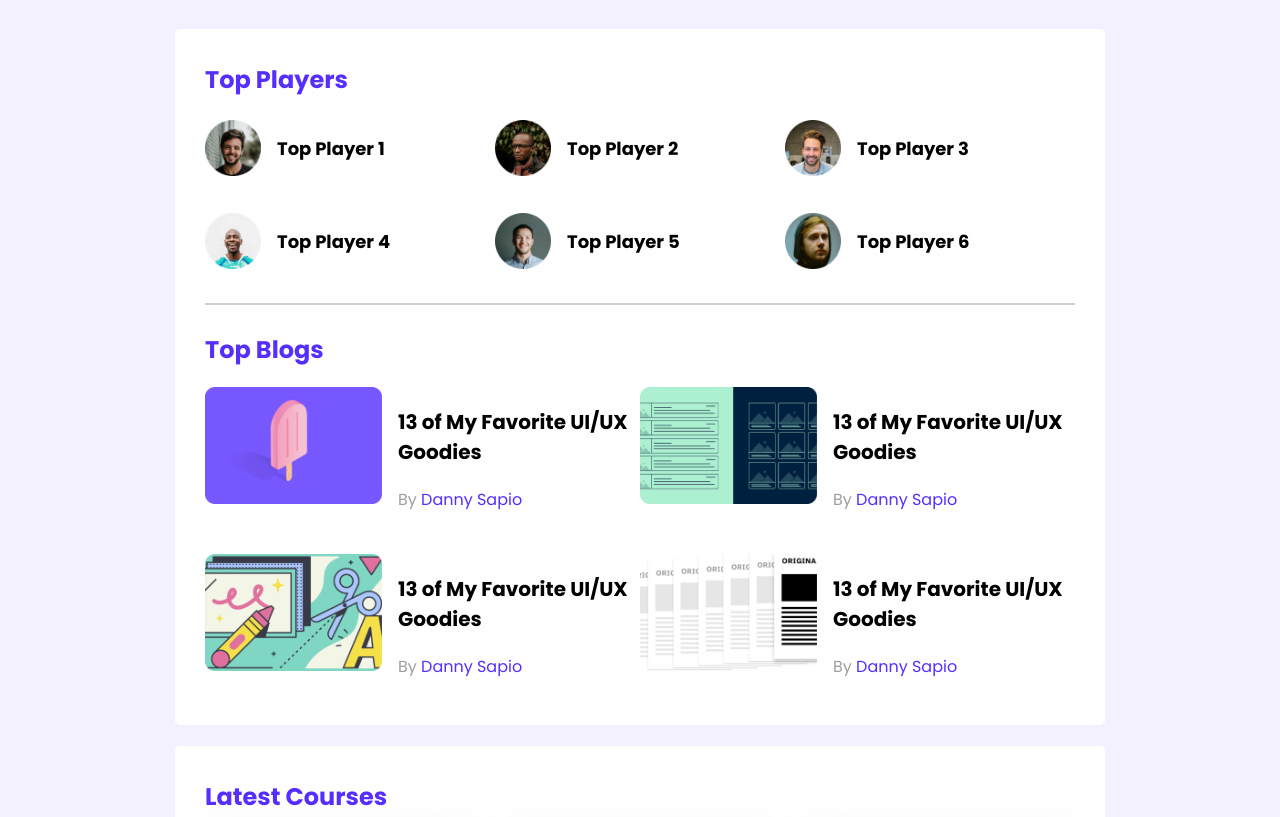
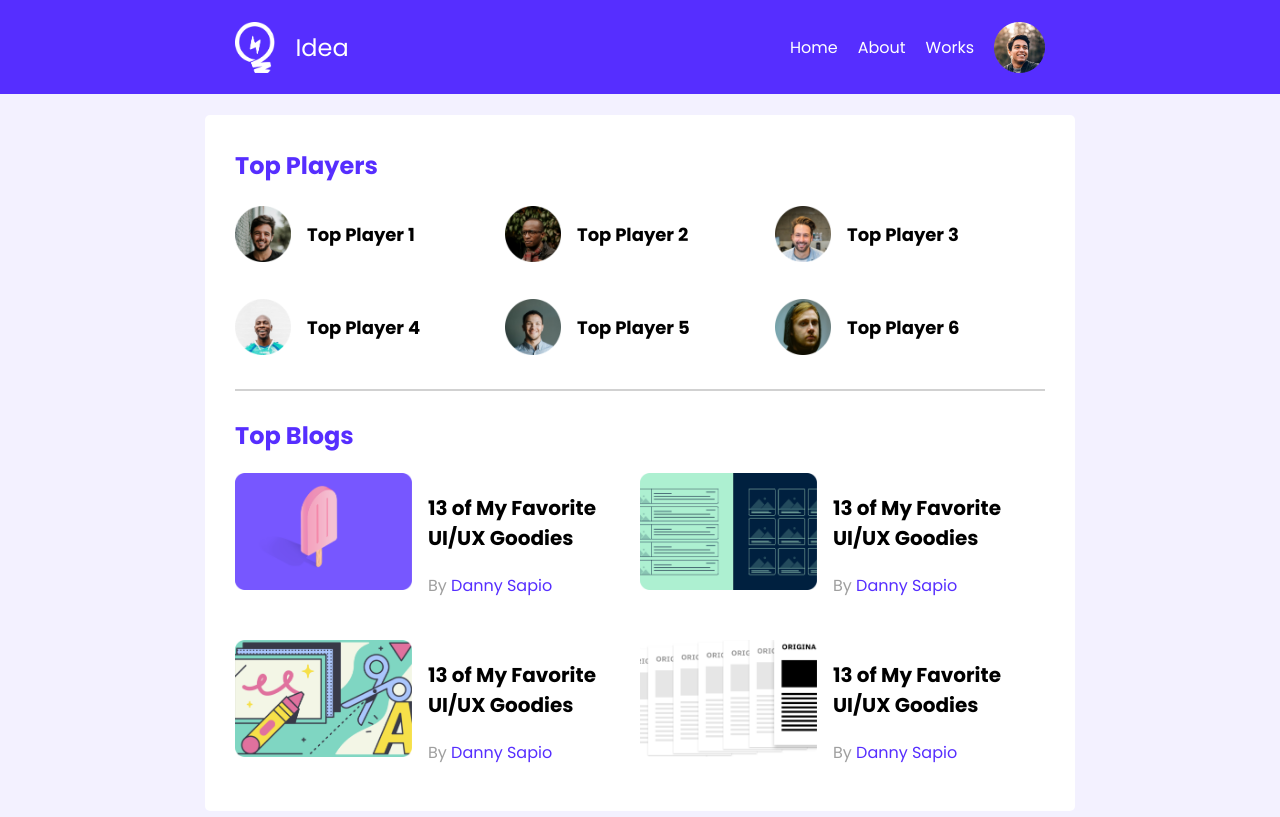
Before and after one commit to RufsanHossain/leader-board-css3, a plain HTML site: page index.html in a window 1280 px wide. Shown: the top 817 px of the page. Drawn offline with Linux system fonts and the light colour scheme.

Commit message:
added header

```diff
--- a/css/style.css
+++ b/css/style.css
@@ -4,9 +4,14 @@
 
 /* common styles or utilities */
 
+* {
+  box-sizing: border-box;
+}
+
 body {
   font-family: "Poppins", sans-serif;
   background-color: #f3f1ff;
+  margin: 0;
 }
 
 main {
@@ -17,11 +22,11 @@ main {
 
 .container {
   background-color: #ffffff;
-  width: 100%;
-  max-width: 870px;
   padding: 30px;
   margin-top: 21px;
   border-radius: 5px;
+  width: 100%;
+  max-width: 870px;
 }
 
 hr {
@@ -29,7 +34,49 @@ hr {
   margin-bottom: 27px;
 }
 
-/* top players style */
+/* header styles */
+header {
+  background-color: #562eff;
+  display: flex;
+  justify-content: center;
+  align-items: center;
+  height: 94px;
+}
+
+nav {
+  display: flex;
+  justify-content: space-between;
+  width: 100%;
+  max-width: 870px;
+  padding: 30px;
+}
+
+.left,
+.right {
+  display: flex;
+  align-items: center;
+  justify-content: center;
+  gap: 20px;
+}
+
+.left img {
+  width: 40.42px;
+  height: 51px;
+}
+
+.right a {
+  text-decoration: none;
+  color: #ffffff;
+}
+
+.idea {
+  text-decoration: none;
+  color: #ffffff;
+  font-size: 24px;
+  font-family: "Poppins", sans-serif;
+}
+
+/* top players styles */
 
 .top-players {
   margin-bottom: 30px;
--- a/index.html
+++ b/index.html
@@ -17,7 +17,18 @@
   </head>
   <body>
     <header>
-      <nav></nav>
+      <nav>
+        <div class="left">
+          <img src="images/icons/logo.png" alt="" />
+          <a href="index.html" class="idea">Idea</a>
+        </div>
+        <div class="right">
+          <a href="">Home</a>
+          <a href="">About</a>
+          <a href="">Works</a>
+          <img src="images/icons/profile.png" class="profile" alt="" />
+        </div>
+      </nav>
     </header>
     <main>
       <!-- top players and top blogs -->
```
